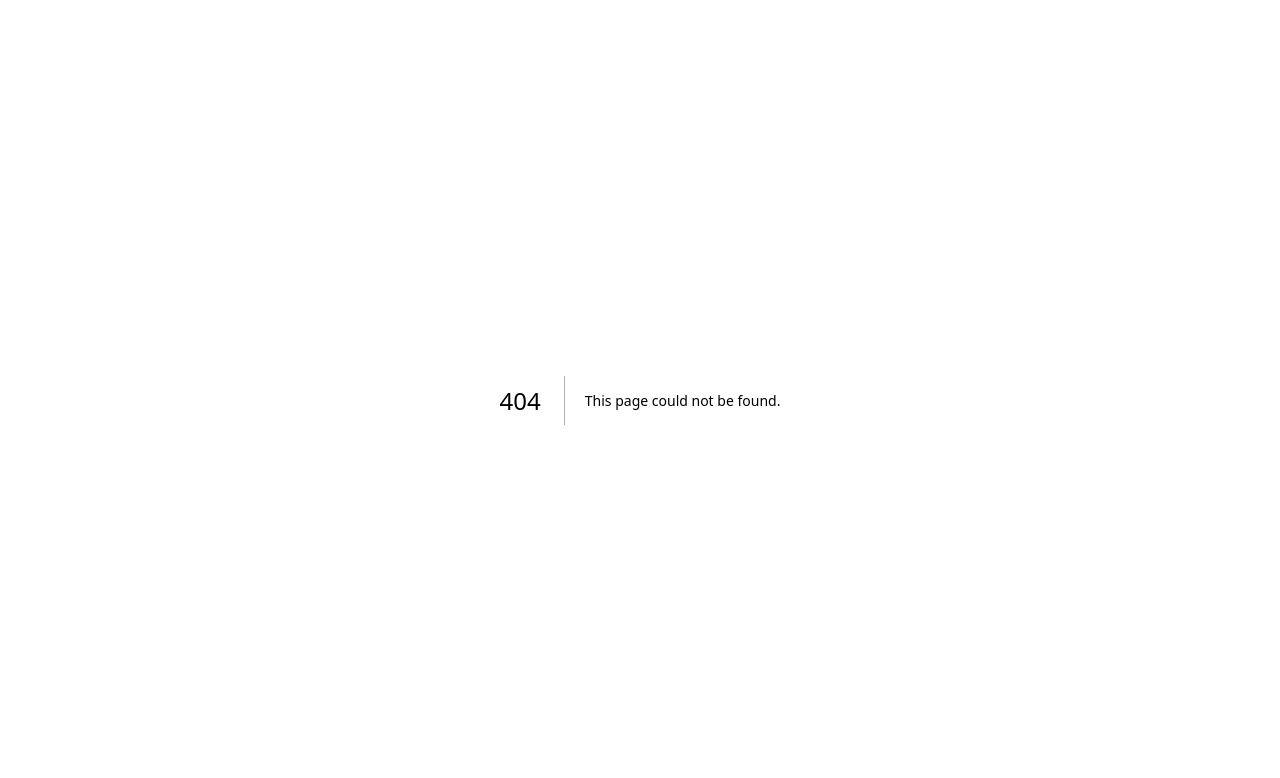
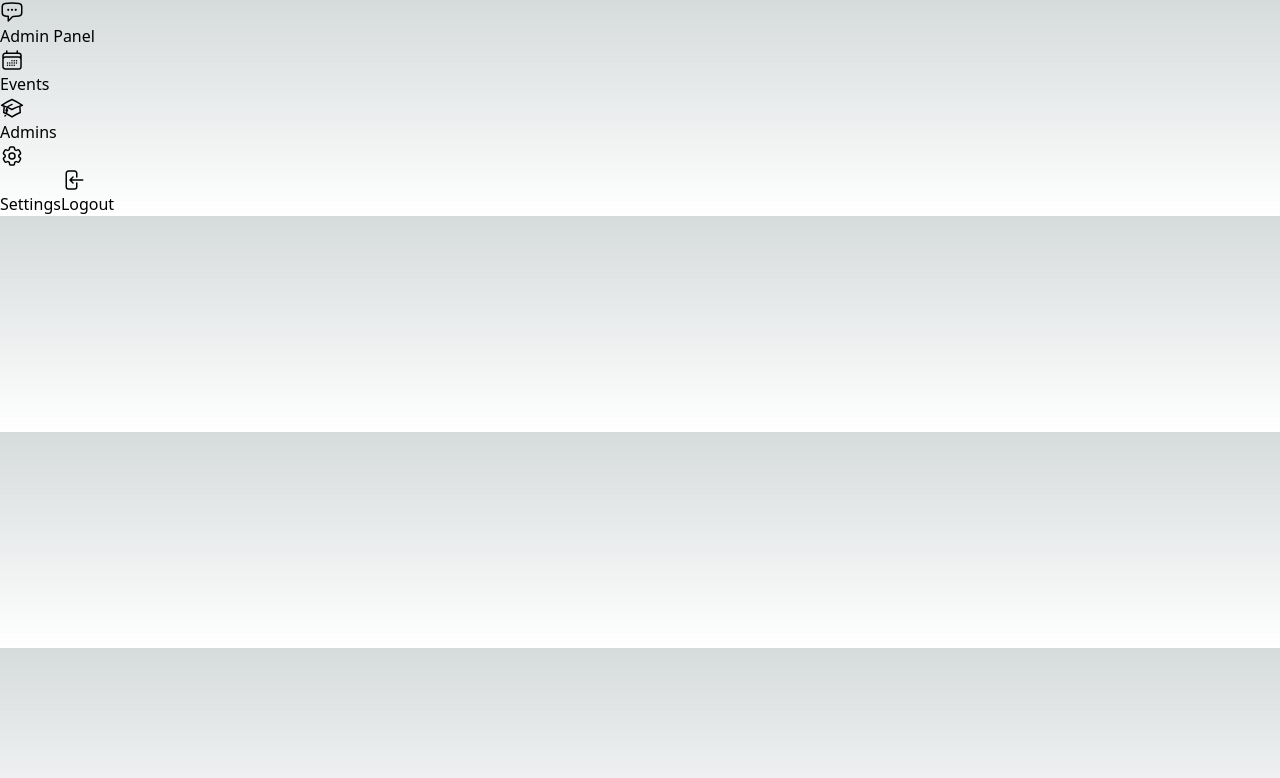
Before and after one commit to Shershulia/nest-project, a Next.js app: page /admin in a window 1280 px wide. Before the commit this address had no page. Shown: the top 778 px of the page. Built offline with nearby package versions, Linux system fonts and the light colour scheme; no server answers.

Commit message:
Start working with Admin page

```diff
--- /dev/null
+++ b/components/AdminNavBar.jsx
@@ -0,0 +1,57 @@
+import React from 'react';
+import Link from "next/link";
+import {useSession} from "next-auth/react";
+
+const AdminNavBar = () => {
+    const { data: session } = useSession();
+
+    return (
+        <>
+         <div>
+             <div>
+                 <svg xmlns="http://www.w3.org/2000/svg" fill="none" viewBox="0 0 24 24" stroke-width="1.5" stroke="currentColor" class="w-6 h-6">
+                     <path stroke-linecap="round" stroke-linejoin="round" d="M8.625 9.75a.375.375 0 11-.75 0 .375.375 0 01.75 0zm0 0H8.25m4.125 0a.375.375 0 11-.75 0 .375.375 0 01.75 0zm0 0H12m4.125 0a.375.375 0 11-.75 0 .375.375 0 01.75 0zm0 0h-.375m-13.5 3.01c0 1.6 1.123 2.994 2.707 3.227 1.087.16 2.185.283 3.293.369V21l4.184-4.183a1.14 1.14 0 01.778-.332 48.294 48.294 0 005.83-.498c1.585-.233 2.708-1.626 2.708-3.228V6.741c0-1.602-1.123-2.995-2.707-3.228A48.394 48.394 0 0012 3c-2.392 0-4.744.175-7.043.513C3.373 3.746 2.25 5.14 2.25 6.741v6.018z" />
+                 </svg>
+                 <span>
+                     Admin Panel
+                 </span>
+             </div>
+             <Link href={"/admin/events"}>
+                 <svg xmlns="http://www.w3.org/2000/svg" fill="none" viewBox="0 0 24 24" stroke-width="1.5" stroke="currentColor" class="w-6 h-6">
+                     <path stroke-linecap="round" stroke-linejoin="round" d="M6.75 3v2.25M17.25 3v2.25M3 18.75V7.5a2.25 2.25 0 012.25-2.25h13.5A2.25 2.25 0 0121 7.5v11.25m-18 0A2.25 2.25 0 005.25 21h13.5A2.25 2.25 0 0021 18.75m-18 0v-7.5A2.25 2.25 0 015.25 9h13.5A2.25 2.25 0 0121 11.25v7.5m-9-6h.008v.008H12v-.008zM12 15h.008v.008H12V15zm0 2.25h.008v.008H12v-.008zM9.75 15h.008v.008H9.75V15zm0 2.25h.008v.008H9.75v-.008zM7.5 15h.008v.008H7.5V15zm0 2.25h.008v.008H7.5v-.008zm6.75-4.5h.008v.008h-.008v-.008zm0 2.25h.008v.008h-.008V15zm0 2.25h.008v.008h-.008v-.008zm2.25-4.5h.008v.008H16.5v-.008zm0 2.25h.008v.008H16.5V15z" />
+                 </svg>
+                 <span>
+                     Events
+                 </span>
+             </Link>
+             <Link href={"/admin/admins"}>
+                 <svg xmlns="http://www.w3.org/2000/svg" fill="none" viewBox="0 0 24 24" stroke-width="1.5" stroke="currentColor" class="w-6 h-6">
+                     <path stroke-linecap="round" stroke-linejoin="round" d="M4.26 10.147a60.436 60.436 0 00-.491 6.347A48.627 48.627 0 0112 20.904a48.627 48.627 0 018.232-4.41 60.46 60.46 0 00-.491-6.347m-15.482 0a50.57 50.57 0 00-2.658-.813A59.905 59.905 0 0112 3.493a59.902 59.902 0 0110.399 5.84c-.896.248-1.783.52-2.658.814m-15.482 0A50.697 50.697 0 0112 13.489a50.702 50.702 0 017.74-3.342M6.75 15a.75.75 0 100-1.5.75.75 0 000 1.5zm0 0v-3.675A55.378 55.378 0 0112 8.443m-7.007 11.55A5.981 5.981 0 006.75 15.75v-1.5" />
+                 </svg>
+                 <span>
+                     Admins
+                 </span>
+             </Link>
+             <Link href={"/admin/settings"}>
+                 <svg xmlns="http://www.w3.org/2000/svg" fill="none" viewBox="0 0 24 24" stroke-width="1.5" stroke="currentColor" class="w-6 h-6">
+                     <path stroke-linecap="round" stroke-linejoin="round" d="M9.594 3.94c.09-.542.56-.94 1.11-.94h2.593c.55 0 1.02.398 1.11.94l.213 1.281c.063.374.313.686.645.87.074.04.147.083.22.127.324.196.72.257 1.075.124l1.217-.456a1.125 1.125 0 011.37.49l1.296 2.247a1.125 1.125 0 01-.26 1.431l-1.003.827c-.293.24-.438.613-.431.992a6.759 6.759 0 010 .255c-.007.378.138.75.43.99l1.005.828c.424.35.534.954.26 1.43l-1.298 2.247a1.125 1.125 0 01-1.369.491l-1.217-.456c-.355-.133-.75-.072-1.076.124a6.57 6.57 0 01-.22.128c-.331.183-.581.495-.644.869l-.213 1.28c-.09.543-.56.941-1.11.941h-2.594c-.55 0-1.02-.398-1.11-.94l-.213-1.281c-.062-.374-.312-.686-.644-.87a6.52 6.52 0 01-.22-.127c-.325-.196-.72-.257-1.076-.124l-1.217.456a1.125 1.125 0 01-1.369-.49l-1.297-2.247a1.125 1.125 0 01.26-1.431l1.004-.827c.292-.24.437-.613.43-.992a6.932 6.932 0 010-.255c.007-.378-.138-.75-.43-.99l-1.004-.828a1.125 1.125 0 01-.26-1.43l1.297-2.247a1.125 1.125 0 011.37-.491l1.216.456c.356.133.751.072 1.076-.124.072-.044.146-.087.22-.128.332-.183.582-.495.644-.869l.214-1.281z" />
+                     <path stroke-linecap="round" stroke-linejoin="round" d="M15 12a3 3 0 11-6 0 3 3 0 016 0z" />
+                 </svg>
+                 <span>
+                     Settings
+                 </span>
+             </Link>
+             <button >
+                 <svg xmlns="http://www.w3.org/2000/svg" fill="none" viewBox="0 0 24 24" stroke-width="1.5" stroke="currentColor" class="w-6 h-6">
+                     <path stroke-linecap="round" stroke-linejoin="round" d="M15.75 9V5.25A2.25 2.25 0 0013.5 3h-6a2.25 2.25 0 00-2.25 2.25v13.5A2.25 2.25 0 007.5 21h6a2.25 2.25 0 002.25-2.25V15M12 9l-3 3m0 0l3 3m-3-3h12.75" />
+                 </svg>
+                 <span>
+                     Logout
+                 </span>
+             </button>
+         </div>
+        </>
+    );
+};
+
+export default AdminNavBar;
--- a/components/NavBar.jsx
+++ b/components/NavBar.jsx
@@ -1,9 +1,13 @@
 import React from 'react';
+import Link from "next/link";
 
 const NavBar = () => {
     return (
         <div>
-
+            <Link href={""}>Home</Link>
+            <Link href={""}></Link>
+            <Link href={""}></Link>
+            <Link href={""}></Link>
         </div>
     );
 };
--- a/components/index.js
+++ b/components/index.js
@@ -0,0 +1,4 @@
+import AdminNavBar from "@/components/AdminNavBar";
+export {
+    AdminNavBar
+}
--- /dev/null
+++ b/pages/admin.js
@@ -0,0 +1,17 @@
+import React from 'react';
+import {AdminNavBar} from "@/components";
+import {isAdminEmail} from "@/pages/api/auth/[...nextauth]";
+import {useSession} from "next-auth/react";
+
+const Admin = () => {
+    const { data: session } = useSession();
+    console.log(session);
+    // isAdminEmail(data.)
+    return (
+        <div>
+            <AdminNavBar/>
+        </div>
+    );
+};
+
+export default Admin;
```
